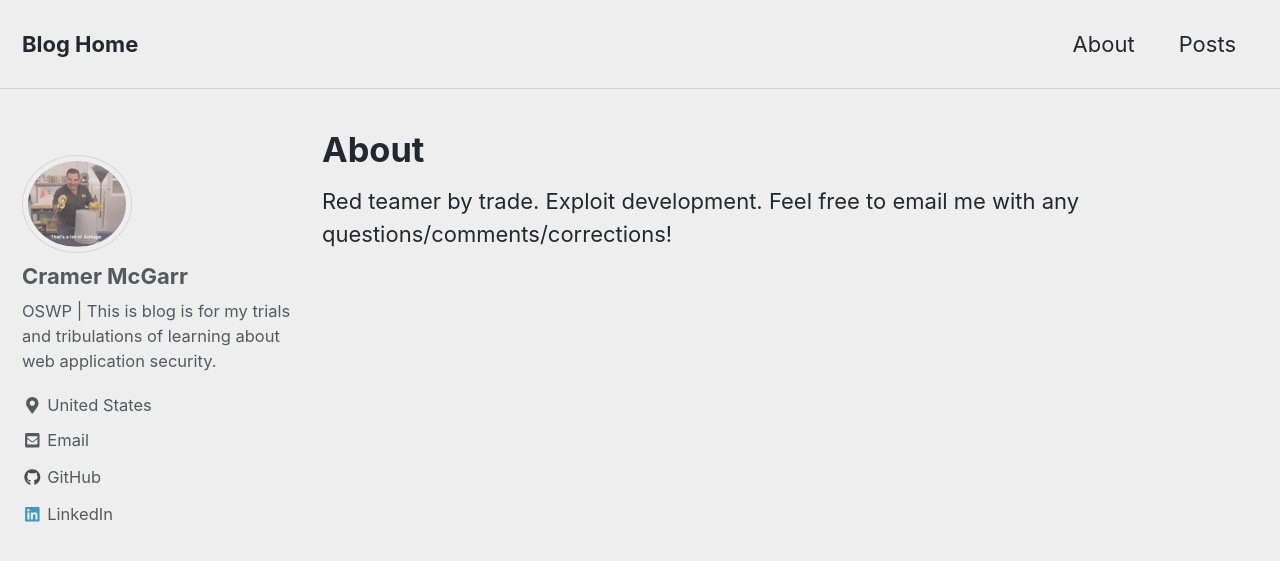
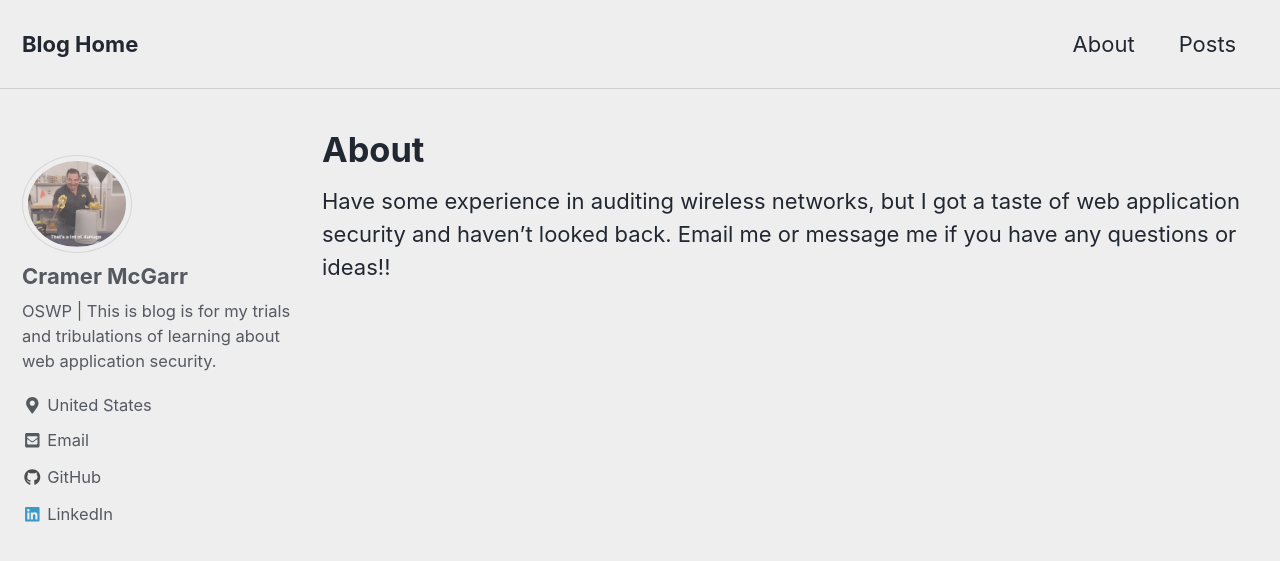
Before and after one commit to CRAYPAUL/craypaul.github.io, a Jekyll site: the page built from _pages/about.md, in a window 1280 px wide and 900 px high. Shown: the top 561 px of the window. Built offline with Jekyll 4.4.1, drawn with Linux system fonts in a browser that asks for light colours; cached includes are drawn as plain includes; nearby versions of some CDN libraries.

Commit message:
Update about.md

```diff
--- a/_pages/about.md
+++ b/_pages/about.md
@@ -3,4 +3,4 @@ title: "About"
 permalink: /about/
 ---
 
-Red teamer by trade. Exploit development. Feel free to email me with any questions/comments/corrections!
+Have some experience in auditing wireless networks, but I got a taste of web application security and haven't looked back. Email me or message me if you have any questions or ideas!!
```
